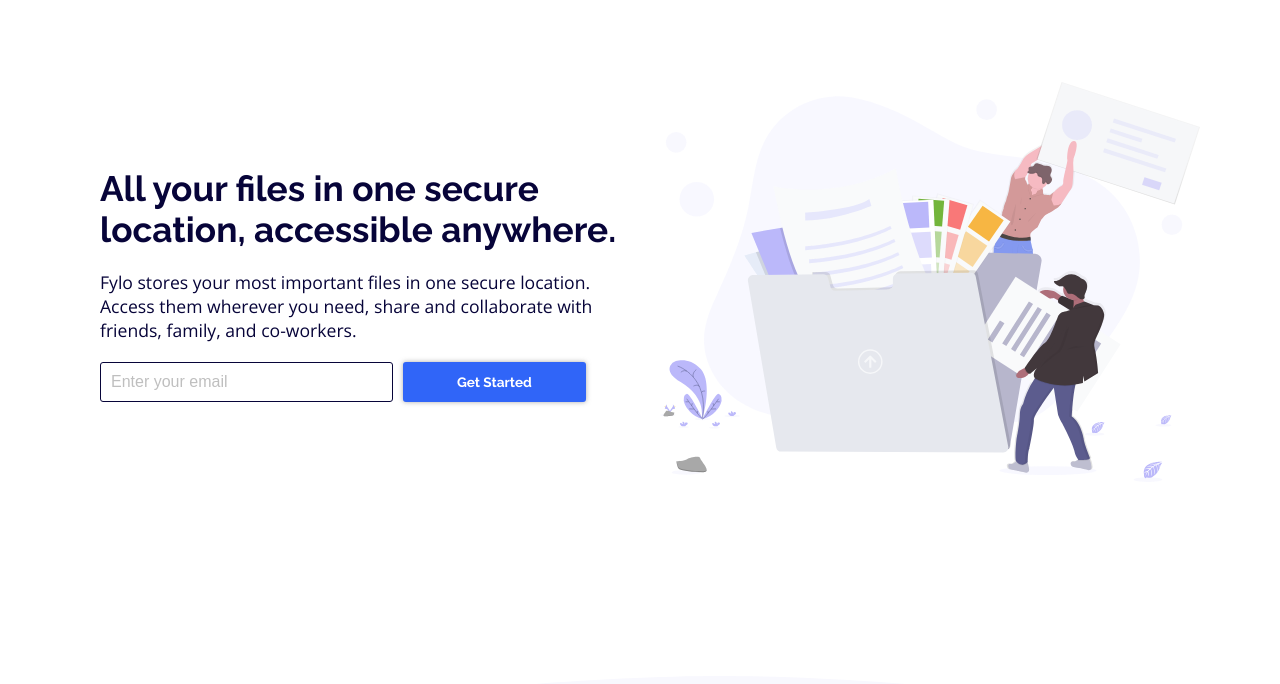
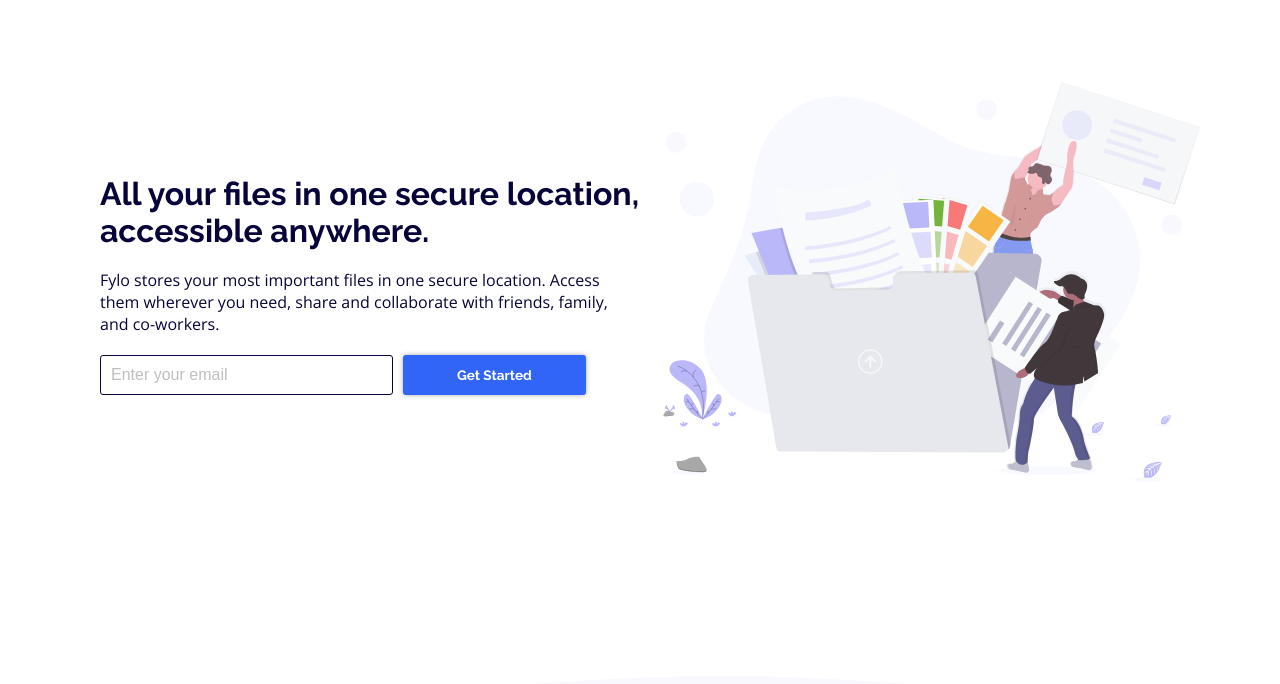
Before and after one commit to Hamid997/Fylo-landing-page-with-two-column-layout, a plain HTML site: page index.html in a window 1280 px wide. Shown: the part 116-800 px from the top of the page. Drawn offline with nearby package versions, Linux system fonts and the light colour scheme.

Commit message:
Update styles.css

```diff
--- a/styles.css
+++ b/styles.css
@@ -84,14 +84,14 @@ body{
     text-align: start;
 }
 .hero-heading {
-    font-size: 2.2rem;
+    font-size: 2rem;
     margin-bottom: 20px;
     font-weight: 700;
     font-family: var(--font-Raleway);
     color: var(--Very-Dark-Blue);
 }
 .hero-paragraph {
-    font-size: 1.1rem;
+    font-size: 1rem;
     margin-bottom: 20px;
     color: var(--Very-Dark-Blue);
 }
```
